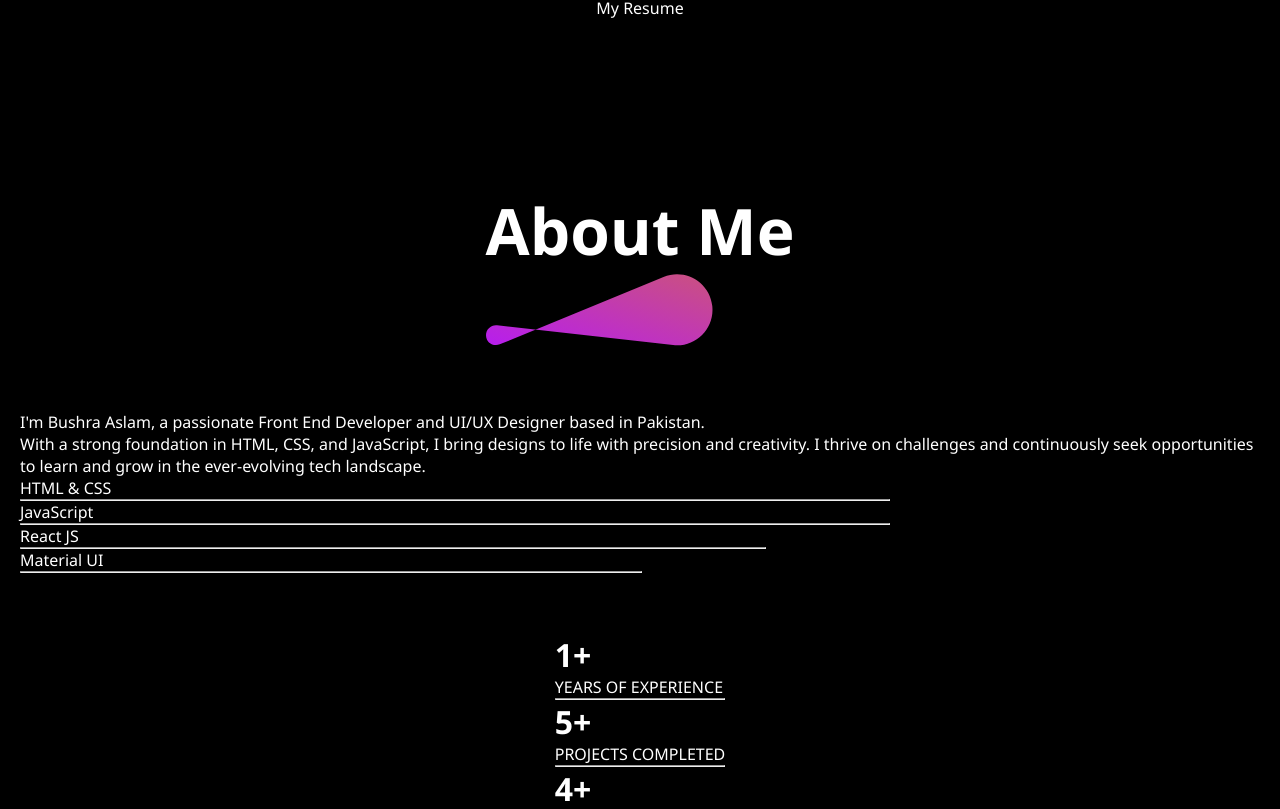
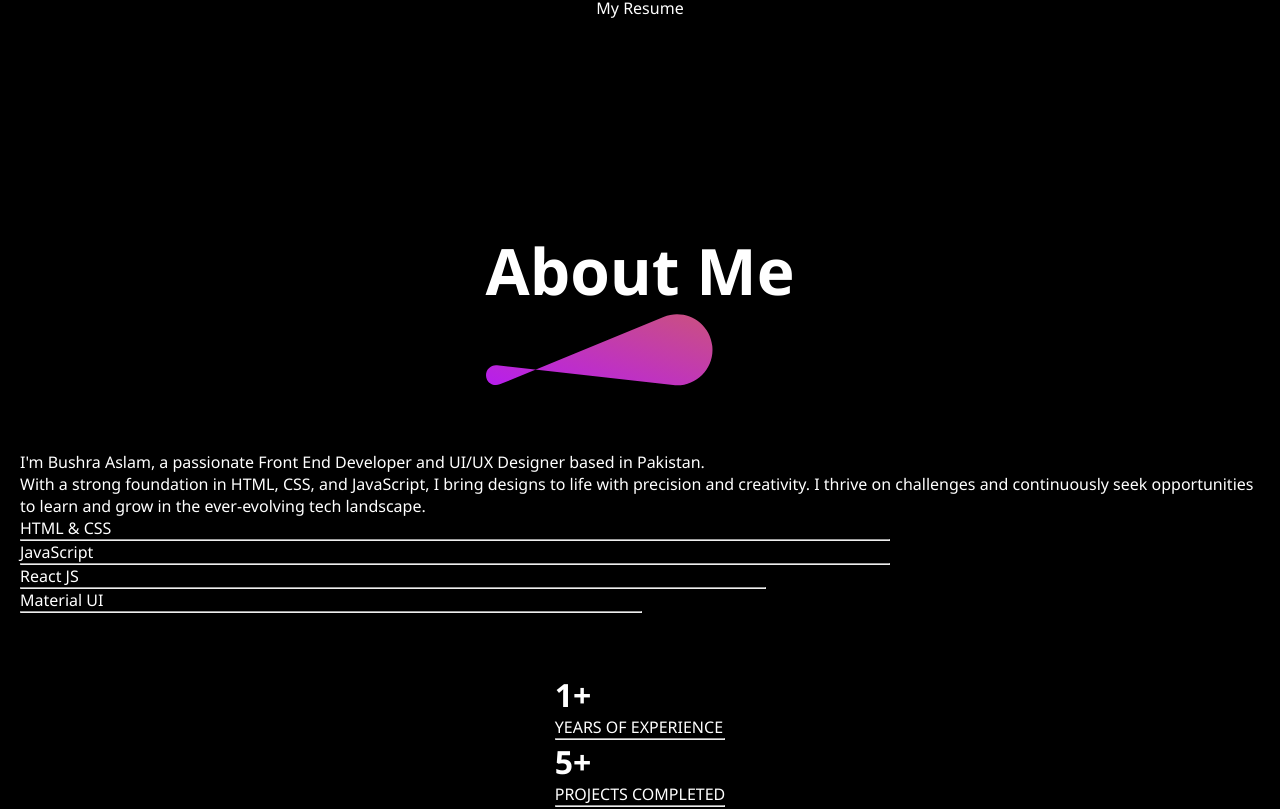
Before and after one commit to BushraAslam501/Portfolio, a React (Vite) app: page / in a window 1280 px wide. Shown: the part 3080-3889 px from the top of the page. Built offline with nearby package versions, Linux system fonts and the light colour scheme.

Commit message:
Updated CSS spacing between Hero and About components

```diff
--- a/src/components/About/About.css
+++ b/src/components/About/About.css
@@ -1,5 +1,6 @@
 .about {
   display: flex;
+  margin-top: 40px;
   flex-direction: column;
   align-items: center;
   gap: 60px;
--- a/src/components/Hero/Hero.css
+++ b/src/components/Hero/Hero.css
@@ -7,6 +7,7 @@
   min-height: 100vh;
   padding: 100px 20px 0;
   text-align: center;
+  margin-bottom: 40px;
 }
 
 .hero img {
```
